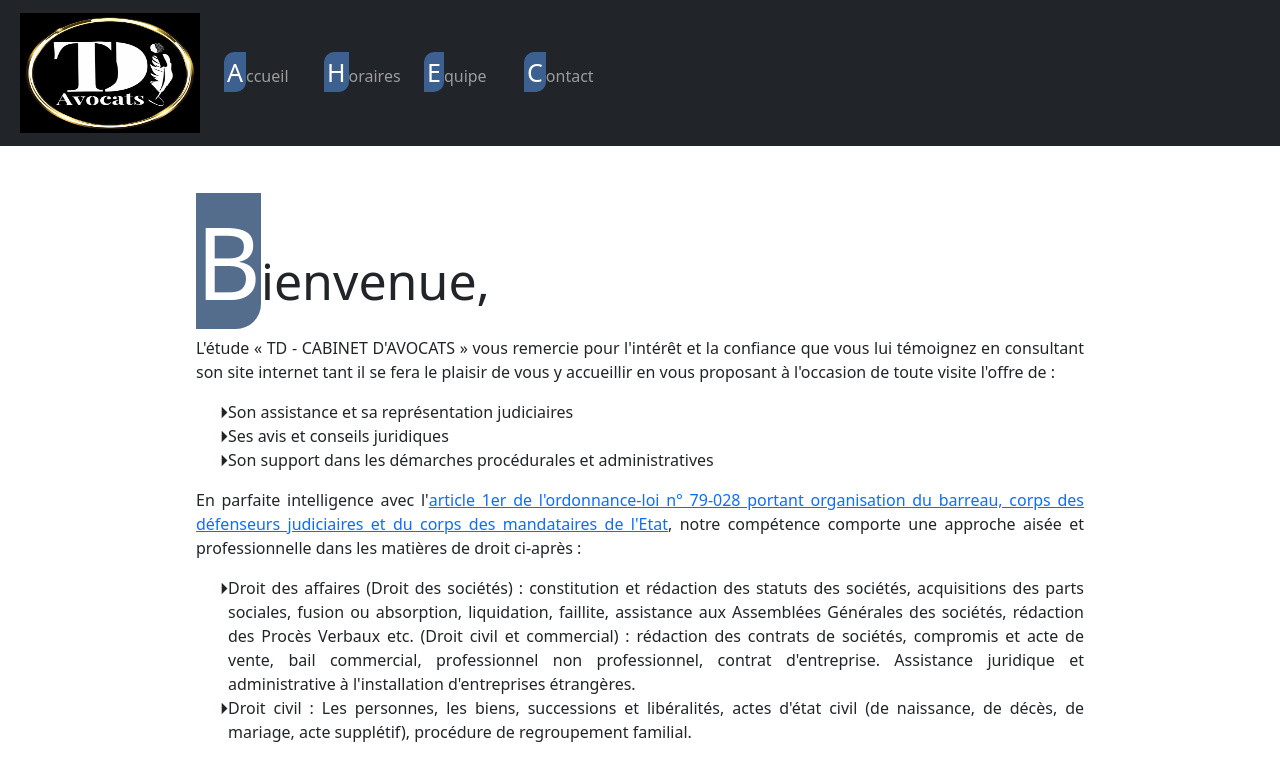
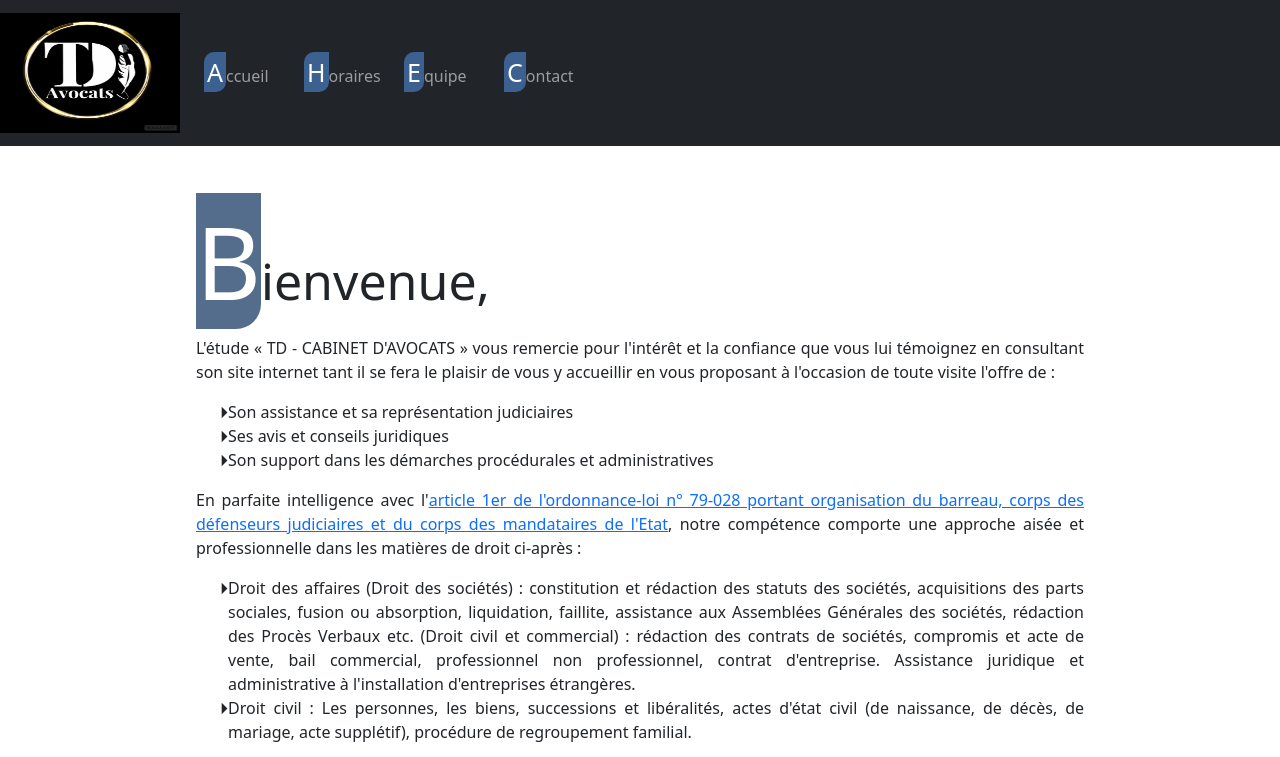
Before and after one commit to Kasamba5i/tdavocats, a plain HTML site: page index.html in a window 1280 px wide. Shown: the top 757 px of the page. Drawn offline with nearby package versions, Linux system fonts and the light colour scheme.

Commit message:
logo adds

```diff
--- a/index.html
+++ b/index.html
@@ -64,8 +64,8 @@
     <body>
         <!--Menu-->
         <nav class="navbar navbar-expand-lg fixed-top navbar-dark bg-dark">
-            <a class="navbar-brand mr-auto mr-lg-0" style="margin-left: 20px;" href="#">
-                <img src="images/logo-td2.png" alt="">
+            <a class="navbar-brand mr-auto mr-lg-0" href="#">
+                <img src="images/tdlogo2.jpg" alt="">
             </a>
             <button class="navbar-toggler p-0 border-0" style="margin-right: 10px;" type="button" data-toggle="offcanvas">
                 <span class="navbar-toggler-icon"></span>
```
Also changed, not shown: images/tdlogo1.jpg (added), images/tdlogo2.jpg (added).
